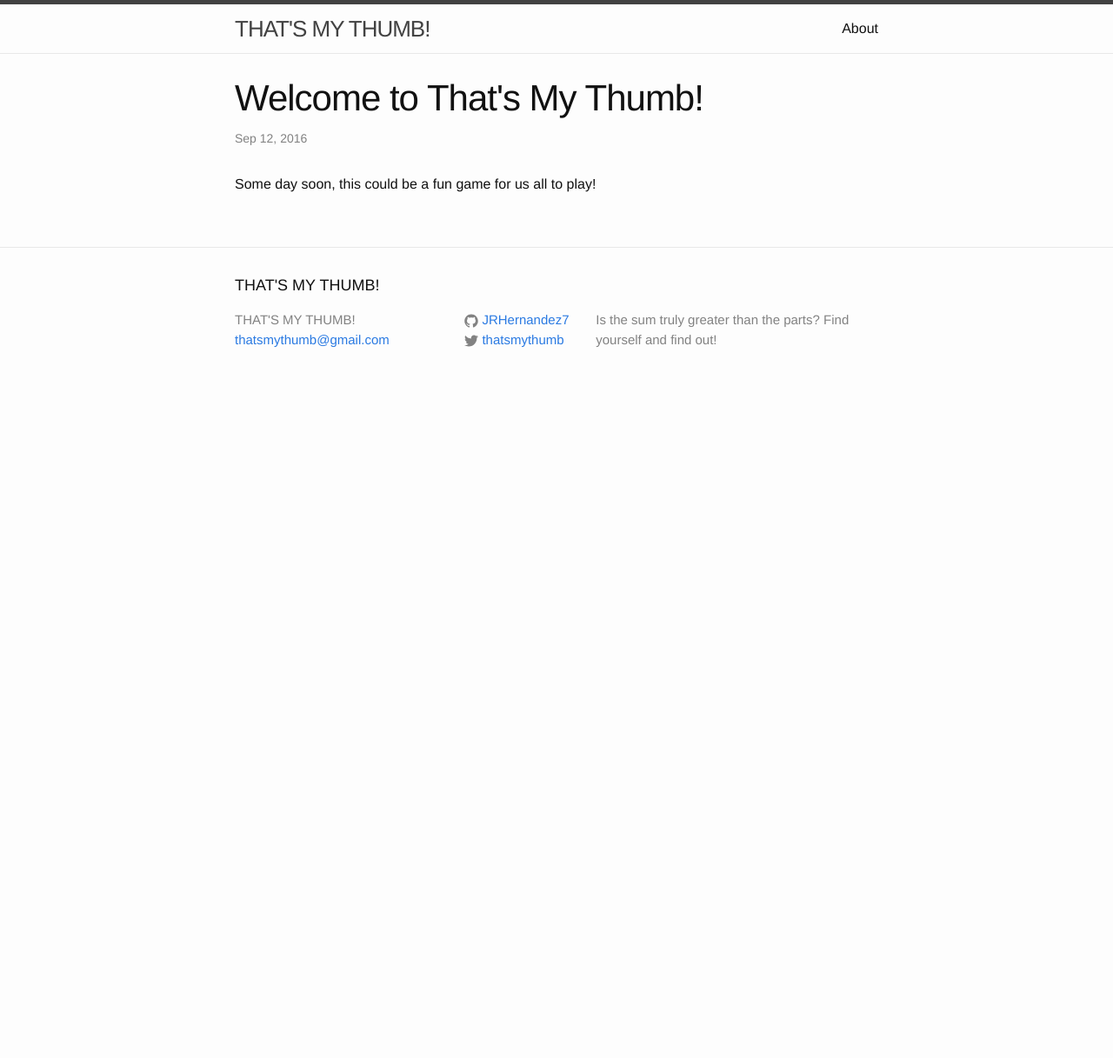
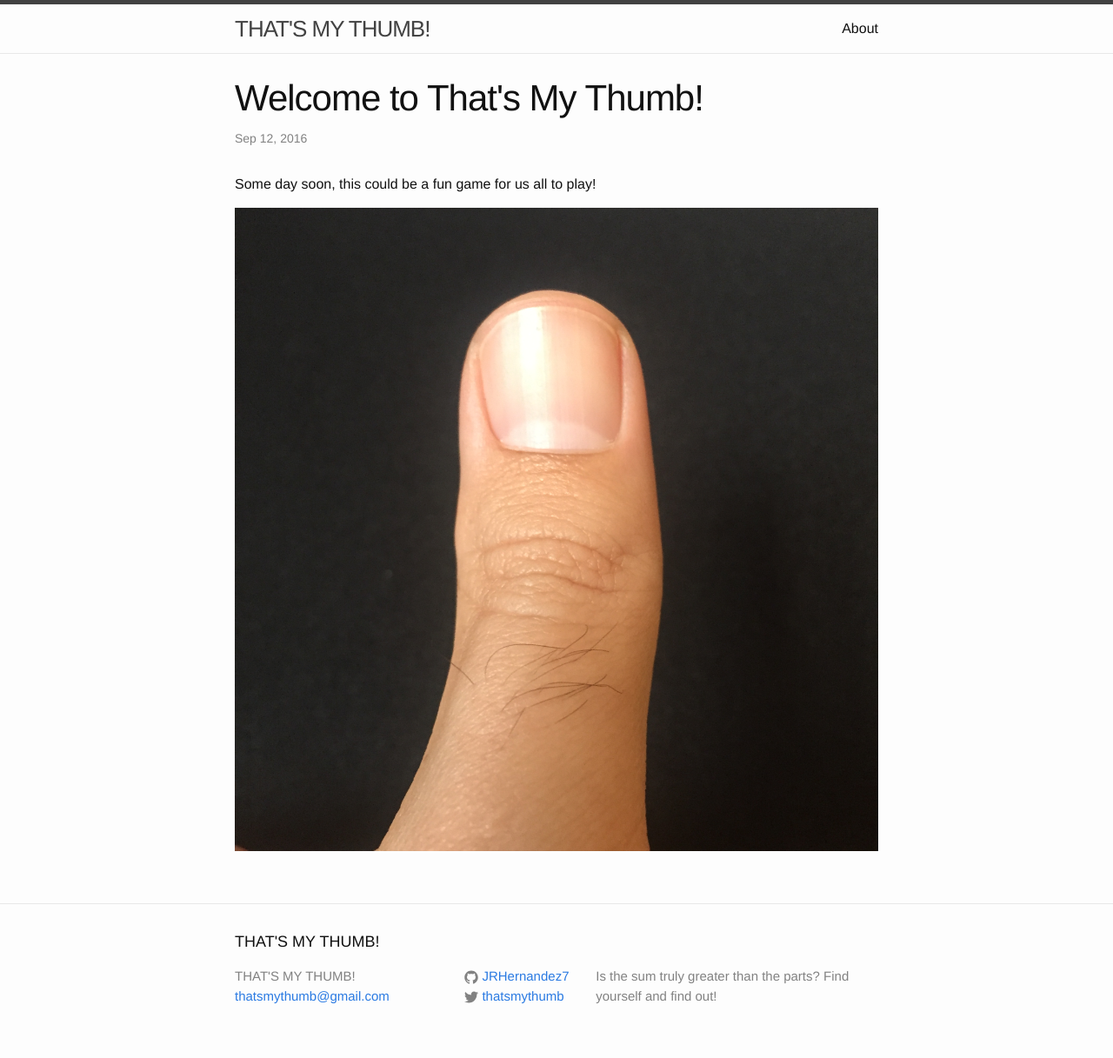
Before and after one commit to JRHernandez7/JRHernandez7.github.io, a Jekyll site: the page built from _posts/2016-09-12-ThatsMyThumb1.markdown, in a window 1280 px wide. Shown: the whole page at 87% size. Built offline with Jekyll 4.4.1, drawn with Linux system fonts in a browser that asks for light colours; before the commit the page ends 900 px from its top, so only the background shows below that.

Commit message:
Update 2016-09-12-ThatsMyThumb1.markdown
Added thumb omg

```diff
--- a/_posts/2016-09-12-ThatsMyThumb1.markdown
+++ b/_posts/2016-09-12-ThatsMyThumb1.markdown
@@ -5,3 +5,5 @@
 categories: jekyll update
 ---
 Some day soon, this could be a fun game for us all to play!
+
+![My first Thumb]({{ site.url }}/assets/IMG_6621.jpg)
```
